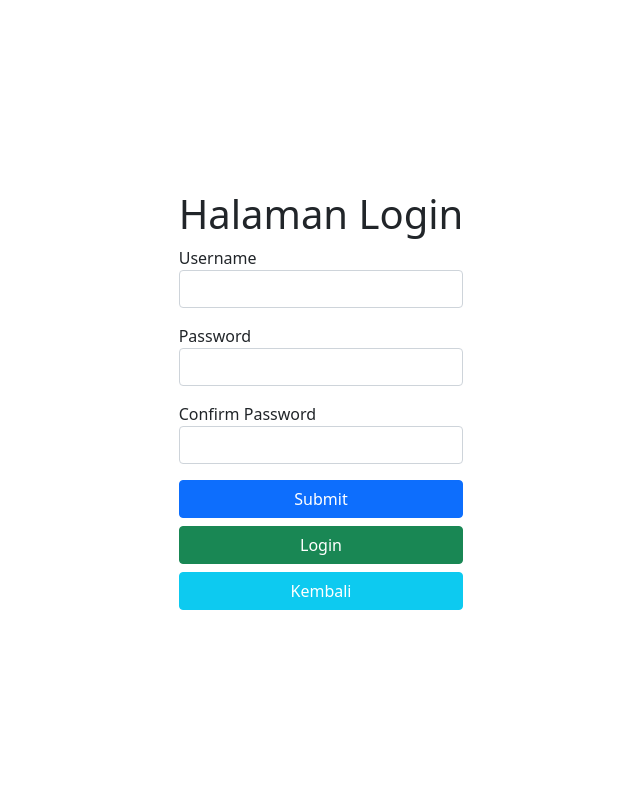
After one commit to sgitwhyd/php-native-simple-crud, a PHP site: page /register.php in a window 1280 px wide. The commit adds this page. Shown: the whole page, without its empty margins (319-959 px from the left). Run offline with PHP 8.4, Linux system fonts and the light colour scheme.

Commit message:
add login and register page

```diff
--- a/edit.php
+++ b/edit.php
@@ -58,9 +58,9 @@ foreach ($result as $siswa) {
     <?php
 if (isset($_POST['submit-edit'])) {
     $id    = $_POST['id'];
-    $nis   = $_POST['nis'];
-    $nama  = $_POST['nama'];
-    $kelas = $_POST['kelas'];
+    $nis   = htmlspecialchars($_POST['nis']);
+    $nama  = htmlspecialchars($_POST['nama']);
+    $kelas = htmlspecialchars($_POST['kelas']);
 
     $foto     = $_FILES['foto']['name'];
     $err_foto = $_FILES['foto']['error'];
--- /dev/null
+++ b/register.php
@@ -0,0 +1,80 @@
+<?php
+
+require './include/koneksi.php';
+
+if (isset($_POST['register'])) {
+
+    $username  = $_POST['username'];
+    $password  = $_POST['password'];
+    $cpassword = $_POST['cpassword'];
+
+    if ($password === $cpassword) {
+        // hash password
+        $hash_password = password_hash($password, PASSWORD_DEFAULT);
+        $result        = mysqli_query($conn, "INSERT INTO users VALUES ('', '$username', '$hash_password')");
+        if ($result) {
+            $success = true;
+        }
+    } else {
+        $alert = true;
+    }
+}
+$error = true;
+echo mysqli_error($conn);
+
+?>
+
+<!DOCTYPE html>
+<html lang="en">
+<head>
+    <meta charset="UTF-8">
+    <meta http-equiv="X-UA-Compatible" content="IE=edge">
+    <meta name="viewport" content="width=device-width, initial-scale=1.0">
+    <title>Login</title>
+    <link href="https://cdn.jsdelivr.net/npm/bootstrap@5.0.0-beta2/dist/css/bootstrap.min.css" rel="stylesheet"
+        integrity="sha384-BmbxuPwQa2lc/FVzBcNJ7UAyJxM6wuqIj61tLrc4wSX0szH/Ev+nYRRuWlolflfl" crossorigin="anonymous">
+</head>
+<body>
+    <div class="container">
+        <div class="d-flex justify-content-center">
+            <div class="d-flex flex-column">
+                <div class="d-flex align-items-center" style="width: 100%; height: 100vh;">
+                    <div class="d-flex flex-column">
+                        <h1>Halaman Login</h1>
+                        <?php
+if (isset($success)): ?>
+                        <div class="alert alert-success" role="success">
+                            Registrasi Berhasil
+                        </div>
+                        <?php elseif (isset($alert)): ?>
+                        <div class="alert alert-danger" role="danger">
+                            Password Tidak Sama
+                        </div>
+                        <?php endif; ?>
+                        <form action="" method="post">
+                            <div class="mb-3">
+                                <label for="username">Username</label>
+                                <input type="text" class="form-control mb-3" name="username" required>
+                            </div>
+                            <div class="mb-3">
+                                <label for="password">Password</label>
+                                <input type="password" class="form-control" name="password" required>
+                            </div>
+                            <div class="mb-3">
+                                <label for="password">Confirm Password</label>
+                                <input type="password" class="form-control" name="cpassword" required>
+                            </div>
+                            <div class="d-flex flex-column">
+                                <button class="btn btn-primary mb-2" name="register">Submit</button>
+                                <a href="./login.php" class="btn btn-success text-white mb-2">Login</a>
+                                <a href="./login.php" class="btn btn-info text-white">Kembali</a>
+                            </div>
+                        </form>
+                    </div>
+                </div>
+
+            </div>
+        </div>
+    </div>
+</body>
+</html>
--- a/tambah.php
+++ b/tambah.php
@@ -59,7 +59,7 @@ if (isset($_POST['submit-siswa'])) {
                 alert('Silahkan Pilih Foto Terlebih Dahulu')
                 </script>";
     } else {
-// check apakah yang diupload gambar
+        // check apakah yang diupload gambar
         $allowedExtensi = ['jpg', 'png', 'jpeg'];
         $path_foto      = strtolower(pathinfo($foto)['extension']);
         if (!in_array($path_foto, $allowedExtensi)) {
@@ -67,7 +67,7 @@ if (isset($_POST['submit-siswa'])) {
                 alert('Hanya Boleh Upload Foto')
                 </script>";
         } else {
-// check ukuran gambar
+            // check ukuran gambar
             if ($size_foto > 1024) {
                 echo "<script>
                 alert('Ukuran Melebihi Batas')
```
Also changed, not shown: index.php (+20 -5 lines), login.php (added, +68 -0 lines).
